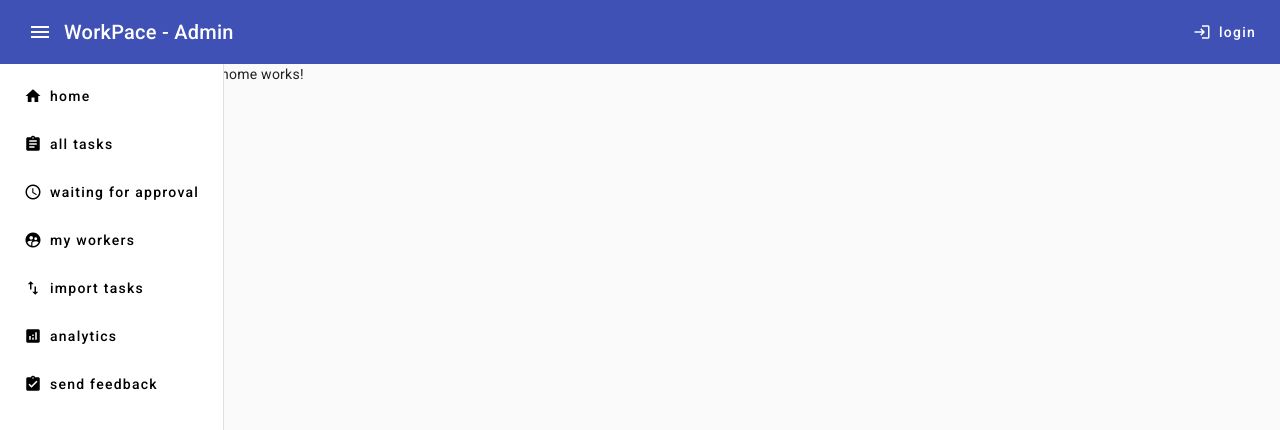
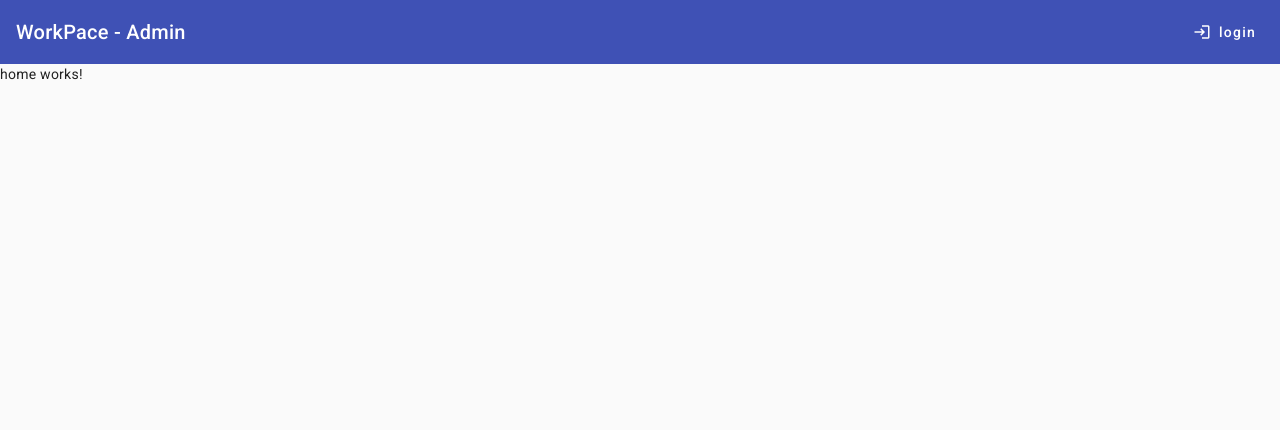
Before and after one commit to AkosXY/WorkpaceAngualar, an Angular app: page /home in a window 1280 px wide. Shown: the top 430 px of the page. Built offline with nearby package versions, Linux system fonts and the light colour scheme.

Commit message:
change sidebar visibility

```diff
--- a/src/app/components/toolbar/toolbar.component.html
+++ b/src/app/components/toolbar/toolbar.component.html
@@ -1,17 +1,15 @@
 <mat-toolbar color="primary">
     <div class="menu-title">
-        <button mat-icon-button (click)="drawer.toggle()">
+        <button mat-icon-button *ngIf="getAuthenticated()" (click)="drawer.toggle()">
             <mat-icon>menu</mat-icon>
         </button>
         <p>WorkPace - Admin</p>
     </div>
     <ng-container *ngIf="!getAuthenticated(); else logoutBlock;">
-
-        <button mat-button routerLink="login" (click)="login()">
+        <button mat-button routerLink="login">
             <mat-icon>login</mat-icon>
             login
         </button>
-
     </ng-container>
     <ng-template #logoutBlock>
         <div>
@@ -28,7 +26,7 @@
 </mat-toolbar>
 
 <mat-drawer-container>
-    <mat-drawer #drawer opened="true" mode="side">
+    <mat-drawer #drawer [opened]="getAuthenticated()" mode="side">
         <mat-nav-list class="nav-items-container">
             <div>
                 <mat-list-item routerLink="home">
```
